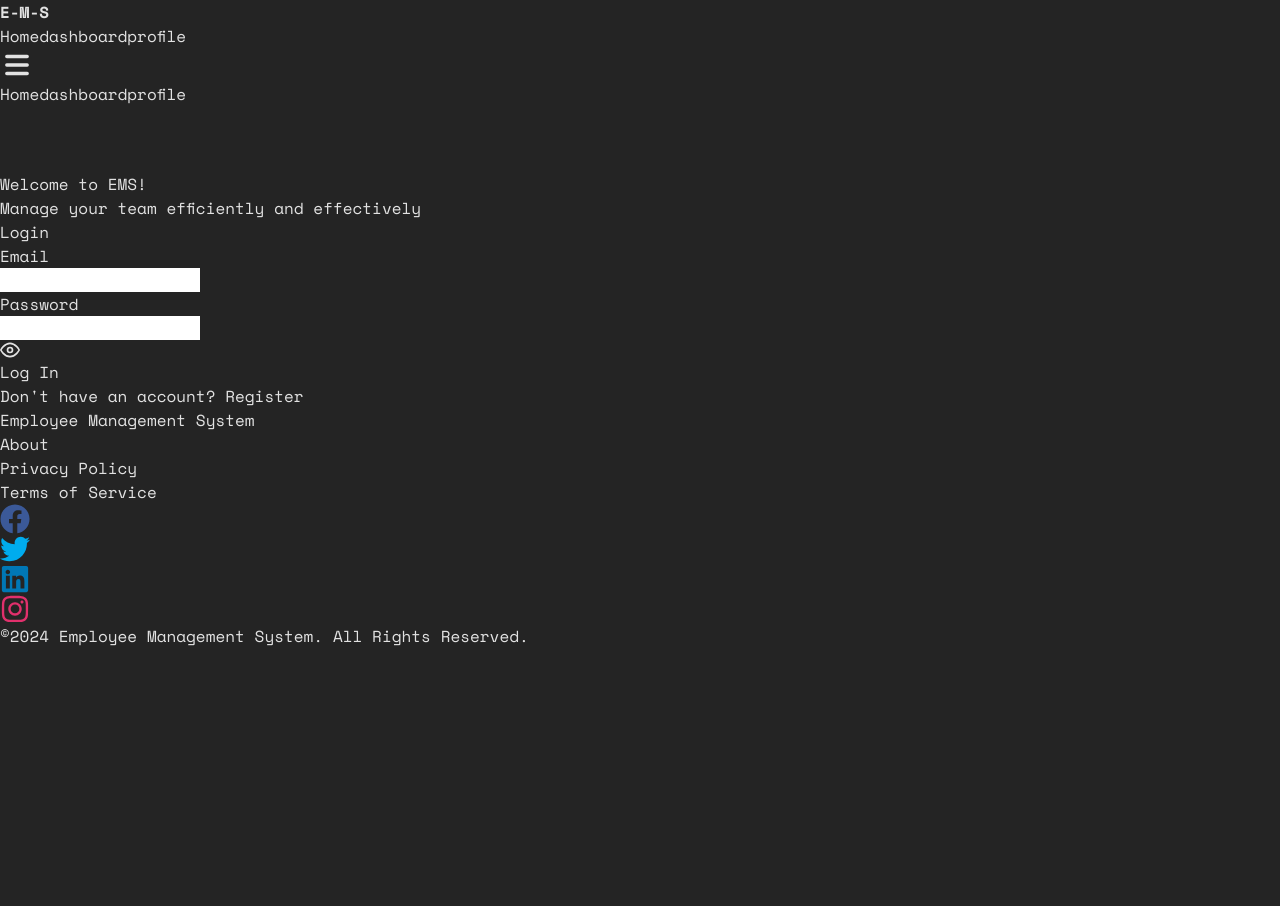
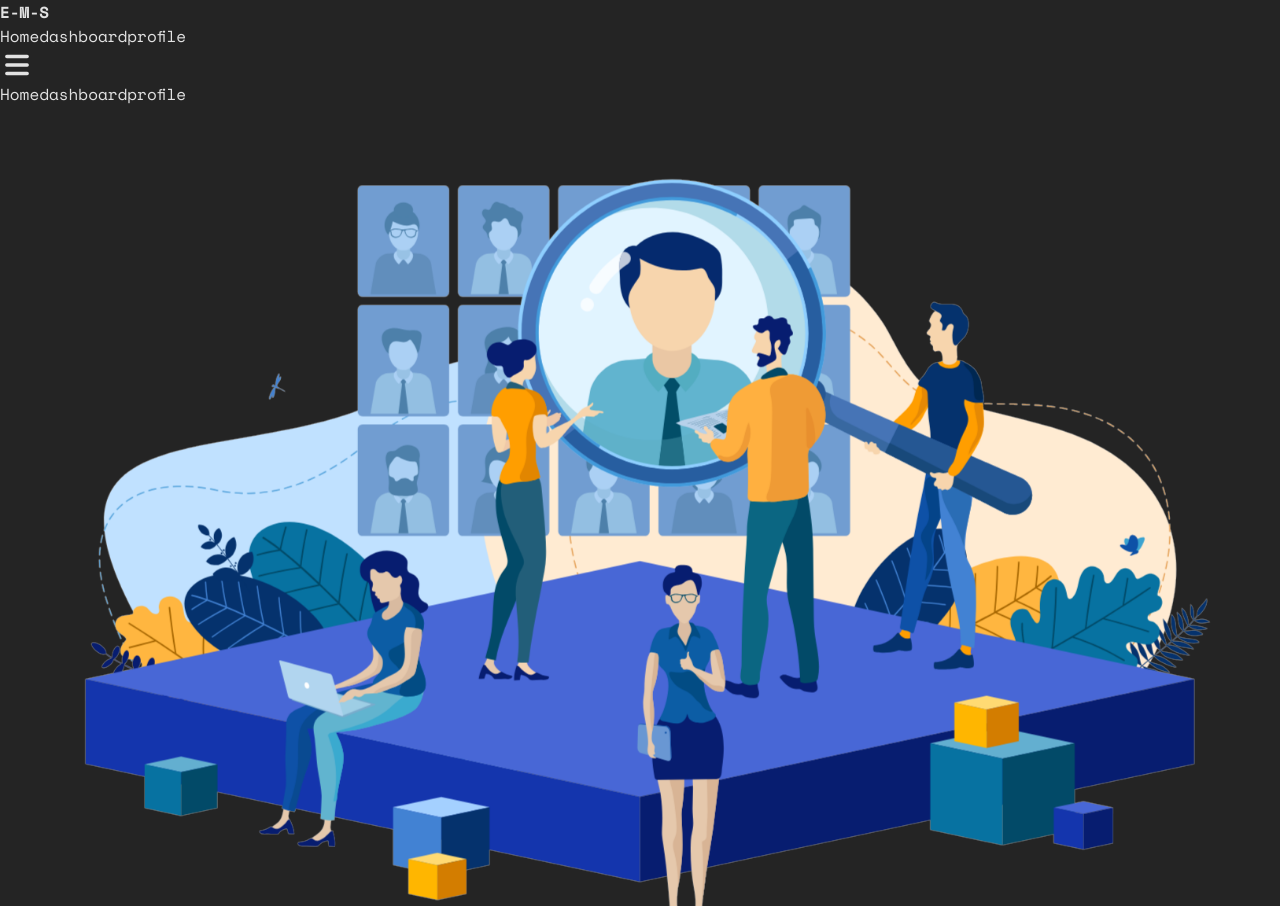
Before and after one commit to shantanu-p01/ems, a React (Vite) app in the folder frontend/: page / in a window 1280 px wide. Built offline with nearby package versions, Linux system fonts and the light colour scheme.

Commit message:
27. Updated HomePage.jsx     - updated UI for HomePage     - rest all is same

```diff
--- a/frontend/src/App.jsx
+++ b/frontend/src/App.jsx
@@ -1,28 +1,48 @@
-import { Routes, Route } from "react-router-dom";
-import Navbar from './components/Navbar.jsx';
-import Footer from './components/Footer.jsx';
-import HomePage from './pages/HomePage.jsx';
-import DashboardPage from './pages/DashboardPage.jsx';
-import ProfilePage from './pages/ProfilePage.jsx';
-import ErrorPage from './pages/ErrorPage.jsx';
+import { useEffect, useState } from "react";
+import { Routes, Route, useLocation, Navigate } from "react-router-dom";
+import Navbar from "./components/Navbar.jsx";
+import Footer from "./components/Footer.jsx";
+import HomePage from "./pages/HomePage.jsx";
+import DashboardPage from "./pages/DashboardPage.jsx";
+import ProfilePage from "./pages/ProfilePage.jsx";
+import ErrorPage from "./pages/ErrorPage.jsx";
 import FirstPage from "./components/FirstPage.jsx";
-import { Scrollbars } from 'react-custom-scrollbars-2';
+import { Scrollbars } from "react-custom-scrollbars-2";
+import BarLoader from "react-spinners/BarLoader"; // Import the loader
 
 function App() {
+  const location = useLocation();
+  const [loading, setLoading] = useState(true); // Loading state for API call
+
+  useEffect(() => {
+    setLoading(false); // No need for any token validation anymore
+  }, []);
+
   const renderThumb = ({ style, ...props }) => {
     const thumbStyle = {
-      backgroundColor: 'grey', // Scrollbar color
-      borderRadius: '2px',
+      backgroundColor: "grey", // Scrollbar color
+      borderRadius: "2px",
     };
     return <div style={{ ...style, ...thumbStyle }} {...props} />;
   };
+
+  // List of routes where the footer should be hidden
+  const hideFooterRoutes = ["/"];
+
+  if (loading) {
+    return (
+      <div className="fixed inset-0 bg-black bg-opacity-50 z-50 flex justify-center items-center">
+        <BarLoader width={100} color="#ffffff" />
+      </div>
+    );
+  }
 
   return (
     <>
       {/* Fixed Navbar */}
       <Navbar />
       {/* Scrollable area starts below Navbar */}
-      <div style={{ height: '100vh', paddingTop: '66px' }}>
+      <div style={{ height: "100vh", paddingTop: "64px" }}>
         <Scrollbars
           autoHide
           autoHideTimeout={1000}
@@ -31,15 +51,17 @@ function App() {
         >
           <div>
             <Routes>
+              {/* Routes without authentication check */}
               {/* <Route path="/" element={<FirstPage />} /> */}
               <Route path="/" element={<HomePage />} />
               <Route path="/dashboard" element={<DashboardPage />} />
               <Route path="/profile" element={<ProfilePage />} />
-              <Route path="*" element={<ErrorPage />} />
+              {/* Catch-all route */}
+              <Route path="*" element={<Navigate to="/" />} />
             </Routes>
           </div>
-          {/* Footer included in the scrollable content */}
-          <Footer />
+          {/* Footer is displayed only if the current route is not in hideFooterRoutes */}
+          {!hideFooterRoutes.includes(location.pathname) && <Footer />}
         </Scrollbars>
       </div>
     </>
--- a/frontend/src/components/Auth.jsx
+++ b/frontend/src/components/Auth.jsx
@@ -142,19 +142,31 @@ const Auth = ({
   ];
 
   return (
-    <div className="bg-gray-800 p-8 rounded-lg shadow-lg">
+    <main className="h-full w-full flex flex-col md:flex-row justify-center gap-5 items-center p-2">
+      {/* Left Div with Image */}
+      <div className="w-[90%] md:w-[45%] h-[90%] flex items-center justify-center m-auto">
+        <img
+          src="/emsPG1.png" // Accessing image from the public directory
+          alt="EMS"
+          className="w-full h-full object-contain"
+        />
+      </div>
+
+      {/* Right Div with Dark-Themed Login Form */}
+      <div className="md:w-1/2 h-full flex items-center justify-center">
+        <div className="w-full max-w-lg bg-gray-900 rounded-lg shadow-lg p-8">
           {formContent.find(form => form.step === formStep)?.content}
 
-      <div className="mt-6 flex justify-center">
-        <p className="text-gray-400 text-center">
+          <div className="mt-6 text-center text-gray-400">
             {formStep === 1 ? (
               <>Don't have an account? <span onClick={() => setFormStep(2)} className="text-blue-500 cursor-pointer hover:underline ml-2">Register</span></>
             ) : (
               <>Already have an account? <span onClick={() => setFormStep(1)} className="text-blue-500 cursor-pointer hover:underline ml-2">Login</span></>
             )}
-        </p>
           </div>
         </div>
+      </div>
+    </main>
   );
 };
 
--- a/frontend/src/components/Navbar.jsx
+++ b/frontend/src/components/Navbar.jsx
@@ -13,7 +13,13 @@ const Navbar = () => {
   const closeDrawer = () => setIsDrawerOpen(false);
 
   // Helper function to determine if a link is active
-  const isActive = (path) => location.pathname === path ? "scale-110 text-yellow-500" : "text-white";
+  const isActive = (path) => {
+    // Check if the current route is `/` or `/home` and highlight them as "Home"
+    if (location.pathname === "/" || location.pathname === "/home") {
+      return path === "/" ? "scale-110 text-yellow-500" : "text-white";
+    }
+    return location.pathname === path ? "scale-110 text-yellow-500" : "text-white";
+  };
 
   // When the drawer is open, disable body scrolling
   useEffect(() => {
@@ -33,7 +39,7 @@ const Navbar = () => {
           <div className="hidden sm:flex items-center justify-evenly gap-4 text-lg">
             {["/", "/dashboard", "/profile"].map(path => (
               <NavLink key={path} to={path} className={`transition-all capitalize duration-300 cursor-pointer hover:font-semibold ${isActive(path)}`}>
-                {path === "/" ? "Home" : path.slice(1)}
+                {path === "/" || path === "/home" ? "Home" : path.slice(1)}
               </NavLink>
             ))}
           </div>
@@ -50,7 +56,7 @@ const Navbar = () => {
       <div className={`sm:hidden z-10 fixed top-0 left-0 w-64 h-full bg-slate-700 text-white p-8 transform transition-transform duration-300 flex items-start flex-col pt-20 gap-5 ${isDrawerOpen ? 'translate-x-0' : '-translate-x-full'}`}>
         {["/", "/dashboard", "/profile"].map(path => (
           <NavLink key={path} to={path} className={`cursor-pointer capitalize ${isActive(path)}`} onClick={closeDrawer}>
-            {path === "/" ? "Home" : path.slice(1)}
+            {path === "/" || path === "/home" ? "Home" : path.slice(1)}
           </NavLink>
         ))}
       </div>
--- a/frontend/src/pages/HomePage.jsx
+++ b/frontend/src/pages/HomePage.jsx
@@ -113,10 +113,6 @@ const HomePage = () => {
     }
   };
 
-
-
-
-
   const handleLogout = async () => {
     setLoadingState(true); // Show loader
     try {
@@ -164,7 +160,7 @@ const HomePage = () => {
   }, [formStep, isLoggedIn]);
 
   return (
-    <main className="min-h-screen min-w-full flex flex-col items-center pt-20 pb-10 bg-gray-900 text-gray-200">
+    <main className="h-[calc(100vh-64px)] w-full flex flex-col items-center md:pt-20 pb-10 text-gray-200">
       {/* Show loader during login/logout/register */}
       {(loading || loadingState) && (
         <div className="fixed inset-0 bg-black bg-opacity-50 z-50 flex justify-center items-center backdrop-blur-sm">
@@ -174,10 +170,9 @@ const HomePage = () => {
 
       {/* Main Content */}
       {!loading && !loadingState && (
-        <section className="w-11/12 sm:w-4/5 bg-gray-800 rounded-lg p-4 sm:p-6 flex flex-col sm:flex-row items-center justify-between mb-12 shadow-lg">
-          <div className="sm:w-1/2 text-center sm:text-left mb-6 sm:mb-0">
+        <section className="w-11/12 sm:w-4/5 rounded-lg flex flex-col items-center justify-center">
           {isLoggedIn ? (
-              <>
+            <div className="text-center">
               <h1 className="text-4xl font-bold text-white">Welcome, <span className="text-green-400">{name}</span>!</h1>
               <button
                 onClick={handleLogout}
@@ -185,17 +180,9 @@ const HomePage = () => {
               >
                 Logout
               </button>
-              </>
+            </div>
           ) : (
-              <>
-                <h1 className="text-4xl font-bold text-white">Welcome to <span className="text-red-600">E</span>MS!</h1>
-                <p className="text-lg text-gray-400 mt-2">Manage your team efficiently and effectively</p>
-              </>
-            )}
-          </div>
-
-          <div className="w-full sm:w-1/2 bg-gray-700 rounded-lg shadow-md">
-            {!isLoggedIn && (
+            <div className="w-full rounded-lg">
               <Auth
                 formStep={formStep}
                 setFormStep={setFormStep}
@@ -221,8 +208,8 @@ const HomePage = () => {
                   step === 4 ? mongodbUrl && passphrase : false
                 }
               />
+            </div>
           )}
-          </div>
         </section>
       )}
 
```
Also changed, not shown: frontend/public/emsPG1.png (added). Lines whose indentation alone changed are shown as unchanged.
